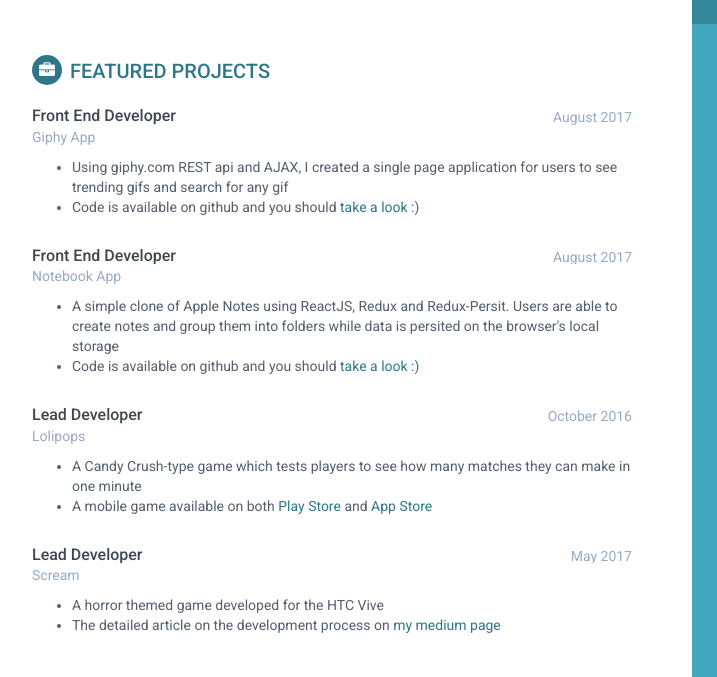
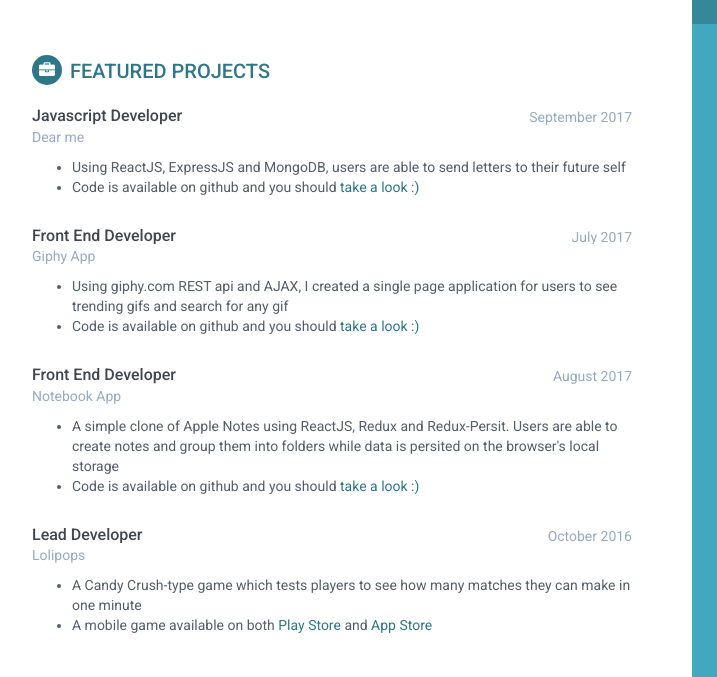
Before and after one commit to deinyefa/resume, a plain HTML site: page index.html in a window 1280 px wide. Shown: the part 279-956 px from the top of the page, 188-905 px from the left. Drawn offline with Linux system fonts and the light colour scheme.

Commit message:
Update index.html

```diff
--- a/index.html
+++ b/index.html
@@ -95,8 +95,25 @@
                 <div class="item">
                     <div class="meta">
                         <div class="upper-row">
+                            <h3 class="job-title">Javascript Developer</h3>
+                            <div class="time">September 2017</div>
+                        </div><!--//upper-row-->
+                        <div class="company">Dear me</div>
+                    </div><!--//meta-->
+                    <div class="details">
+                      <ul>
+                        <li>Using ReactJS, ExpressJS and MongoDB, users are able to send letters to their future self</li>
+                        <li>Code is available on github and you should <a href="http://dearme.deinyefa.com" target="_blank">take a look :)</a></li>
+                      </ul>
+
+                    </div><!--//details-->
+                </div><!--//item-->
+
+                <div class="item">
+                    <div class="meta">
+                        <div class="upper-row">
                             <h3 class="job-title">Front End Developer</h3>
-                            <div class="time">August 2017</div>
+                            <div class="time">July 2017</div>
                         </div><!--//upper-row-->
                         <div class="company">Giphy App</div>
                     </div><!--//meta-->
@@ -139,23 +156,6 @@
                       </ul>
                     </div><!--//details-->
                 </div><!--//item-->
-
-                <div class="item">
-                    <div class="meta">
-                        <div class="upper-row">
-                            <h3 class="job-title">Lead Developer</h3>
-                            <div class="time">May 2017</div>
-                        </div><!--//upper-row-->
-                        <div class="company">Scream</div>
-                    </div><!--//meta-->
-                    <div class="details">
-                      <ul>
-                        <li>A horror themed game developed for the HTC Vive</li>
-                        <li>The detailed article on the development process on <a href="https://medium.com/@df.eporwei/the-home-stretch-f92491ecc913" target="_blank">my medium page</a></li>
-                      </ul>
-
-                    </div><!--//details-->
-                </div><!--//item-->
             </section><!--//section-->
 
             <section class="section projects-section">
@@ -164,7 +164,7 @@
                     <p>Here's a look at some of my other projects. You'll be able to find their source code on my <a href="https://github.com/deinyefa">github</a> and some blog posts on my <a href="https://medium.com/@df.eporwei">medium </a> pages.</p>
                 </div><!--//intro-->
                 <div class="item">
-                    <span class="project-title">Dear me</span> - <span class="project-tagline">A web application that lets users send letters to their future self. </span><br><span><a href="https://github.com/deinyefa/dear-me">(source code)</a></span>
+                    <span class="project-title">Scream</span> - <span class="project-tagline">A horror themed game developed for the HTC Vive. </span><br><span>The detailed article on the development process on <a href="https://medium.com/@df.eporwei/the-home-stretch-f92491ecc913" target="_blank">my medium page</a></span>
                 </div><!--//item-->
                 <div class="item">
                     <span class="project-title">The Rube Goldberg</span> - <span class="project-tagline">An immersive Rube Goldberg-type challenge built for the HTC Vive. </span><br><span><a href="https://github.com/deinyefa/Rube-Goldberg">(source code)</a></span>
```
